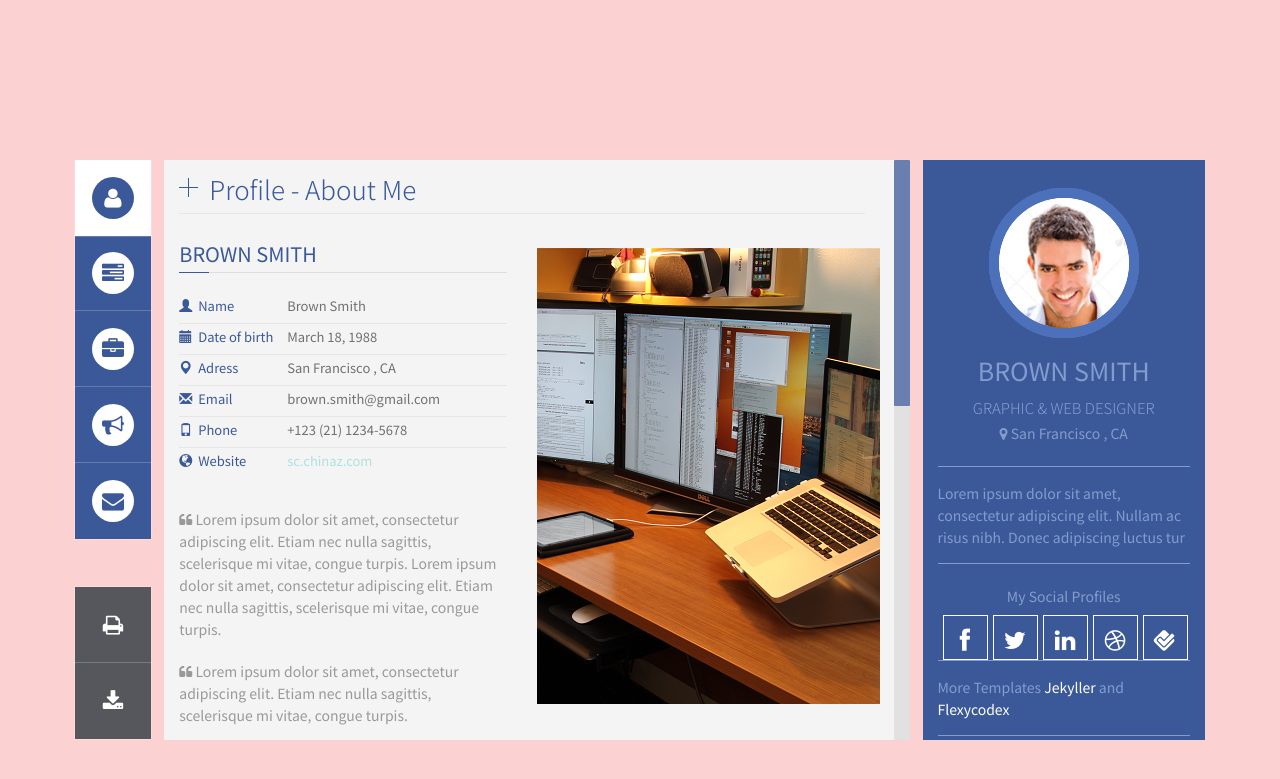
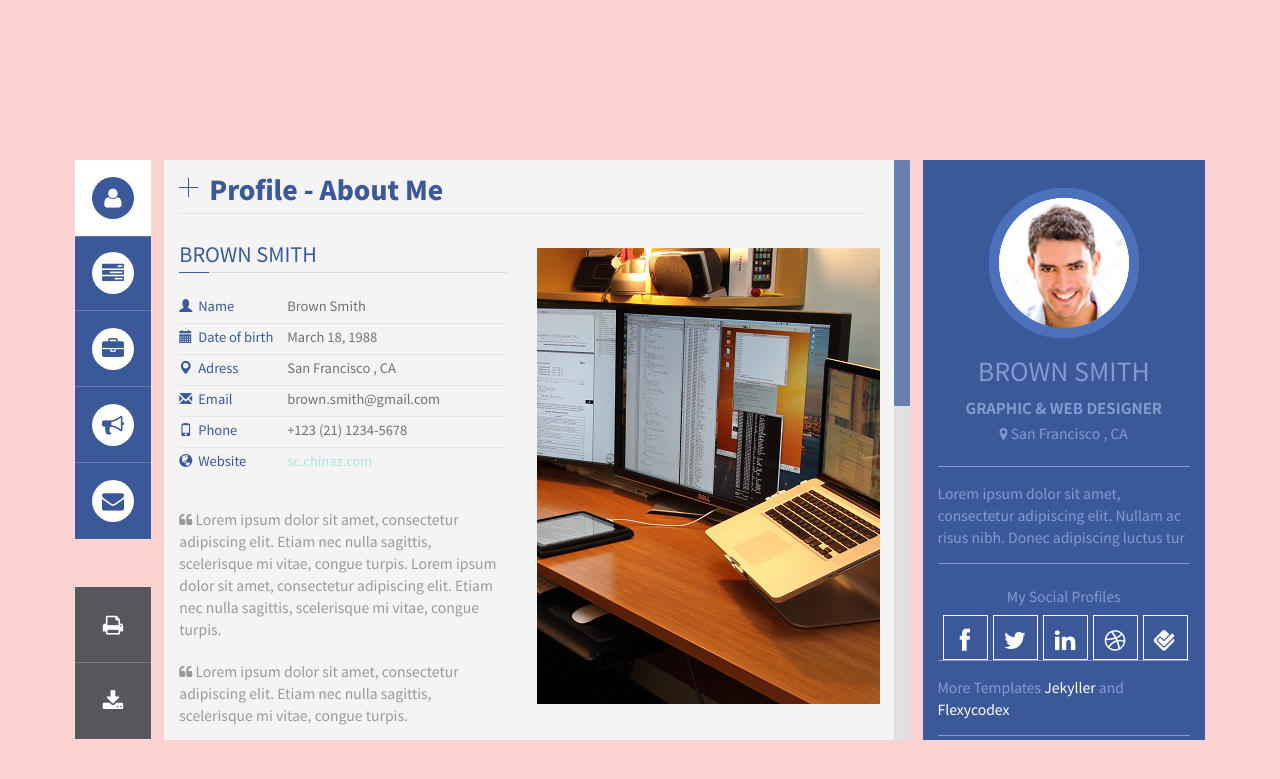
Before and after one commit to libamiew/PanelCV, a Jekyll site: the page built from index.html, in a window 1280 px wide. Shown: the top 779 px of the page. Built offline with Jekyll 4.4.1, drawn with Linux system fonts in a browser that asks for light colours; some web fonts are replaced.

Commit message:
Update main.css

```diff
--- a/assets/css/main.css
+++ b/assets/css/main.css
@@ -66,7 +66,7 @@ body {
 }
 h1, h2, h3, h4, h5, h6, .h1, .h2, .h3, .h4, .h5, .h6 {
     font-family: 'Noto Sans KR', sans-serif;
-    font-weight: 300;
+    font-weight: 700;
 }
 
 .wrapper {
@@ -78,7 +78,8 @@ h1, h2, h3, h4, h5, h6, .h1, .h2, .h3, .h4, .h5, .h6 {
     margin: -290.5px auto 0 auto;
 }
 h1 {
-    font-size: 18px;
+    font-size: 24px;
+    font-weight: 900;
     text-transform: uppercase;
     padding: 0;
     margin: 0;
@@ -464,7 +465,7 @@ h2.resp-accordion:hover {
     top: -15px;
     border-left: 16px solid transparent;
     border-right: 16px solid transparent;
-    border-bottom: 16px solid #336699;
+    border-bottom: 16px solid #ece2e1;
 }
 /*--------------------------------------------------
 ----------------------- Contact --------------------
```
